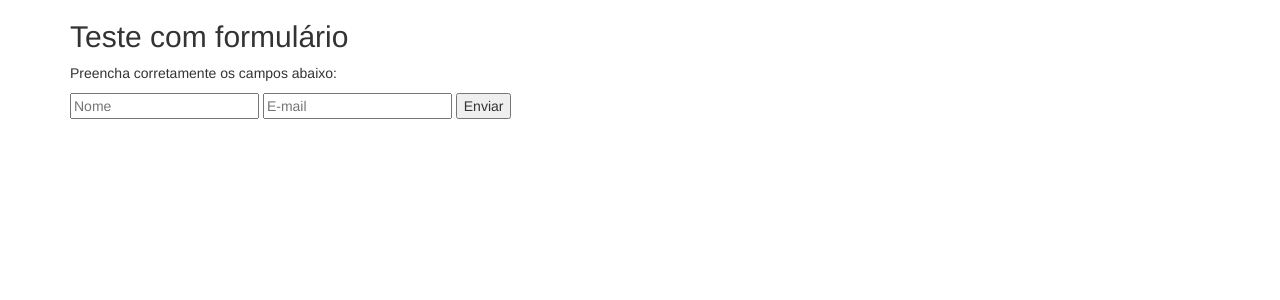
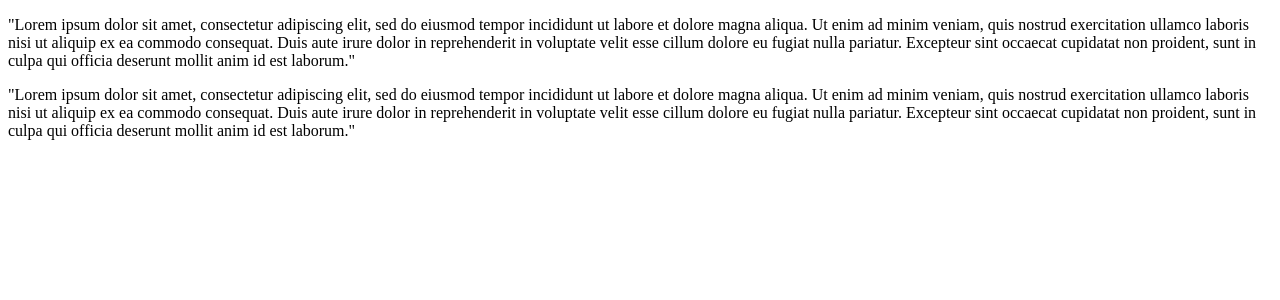
Before and after one commit to ingridtartaglia/intro-php, a PHP site: page /index.html in a window 1280 px wide. Shown: the top 300 px of the page. Run offline with PHP 8.4, Linux system fonts and the light colour scheme; some libraries are stand-ins or nearby versions.

Commit message:
Revert "Criando formulário"
This reverts commit b421eae0b4bdebc81dfc74d006d2d6c7184687ad.

```diff
--- a/index.html
+++ b/index.html
@@ -2,26 +2,14 @@
 <html>
     <head>
         <meta charset="utf-8">
-        <title>Formulário</title>
-        <meta name="viewport" content="width=device-width, initial-scale=1">
-        <link rel="stylesheet" href="https://maxcdn.bootstrapcdn.com/bootstrap/3.3.6/css/bootstrap.min.css" integrity="sha384-1q8mTJOASx8j1Au+a5WDVnPi2lkFfwwEAa8hDDdjZlpLegxhjVME1fgjWPGmkzs7" crossorigin="anonymous">
+        <title>PHP intro</title>
     </head>
     <body>
-        <div class="container">
-            <div class="row">
-                <div class="col-xs-12">
-                    <h2>Teste com formulário</h2>
-                    <p>Preencha corretamente os campos abaixo:</p>
-                    <form class="formulario" action="./index.php" method="post">
-                        <input type="text" name="name" placeholder="Nome" required>
-                        <input type="email" name="email" placeholder="E-mail" required>
-                        <button type="submit">Enviar</button>
-                    </form>
-                </div>
-            </div>
-        </div>
-
-        <script src="https://maxcdn.bootstrapcdn.com/bootstrap/3.3.6/js/bootstrap.min.js" integrity="sha384-0mSbJDEHialfmuBBQP6A4Qrprq5OVfW37PRR3j5ELqxss1yVqOtnepnHVP9aJ7xS" crossorigin="anonymous"></script>
-        <script src="https://code.jquery.com/jquery-3.0.0.min.js" integrity="sha256-JmvOoLtYsmqlsWxa7mDSLMwa6dZ9rrIdtrrVYRnDRH0=" crossorigin="anonymous"></script>
+        <p>
+            "Lorem ipsum dolor sit amet, consectetur adipiscing elit, sed do eiusmod tempor incididunt ut labore et dolore magna aliqua. Ut enim ad minim veniam, quis nostrud exercitation ullamco laboris nisi ut aliquip ex ea commodo consequat. Duis aute irure dolor in reprehenderit in voluptate velit esse cillum dolore eu fugiat nulla pariatur. Excepteur sint occaecat cupidatat non proident, sunt in culpa qui officia deserunt mollit anim id est laborum."
+        </p>
+        <p>
+            "Lorem ipsum dolor sit amet, consectetur adipiscing elit, sed do eiusmod tempor incididunt ut labore et dolore magna aliqua. Ut enim ad minim veniam, quis nostrud exercitation ullamco laboris nisi ut aliquip ex ea commodo consequat. Duis aute irure dolor in reprehenderit in voluptate velit esse cillum dolore eu fugiat nulla pariatur. Excepteur sint occaecat cupidatat non proident, sunt in culpa qui officia deserunt mollit anim id est laborum."
+        </p>
     </body>
 </html>
```
Also changed, not shown: a.php (deleted, +0 -20 lines), index.php (+37 -21 lines), teste.php (deleted, +0 -46 lines).
